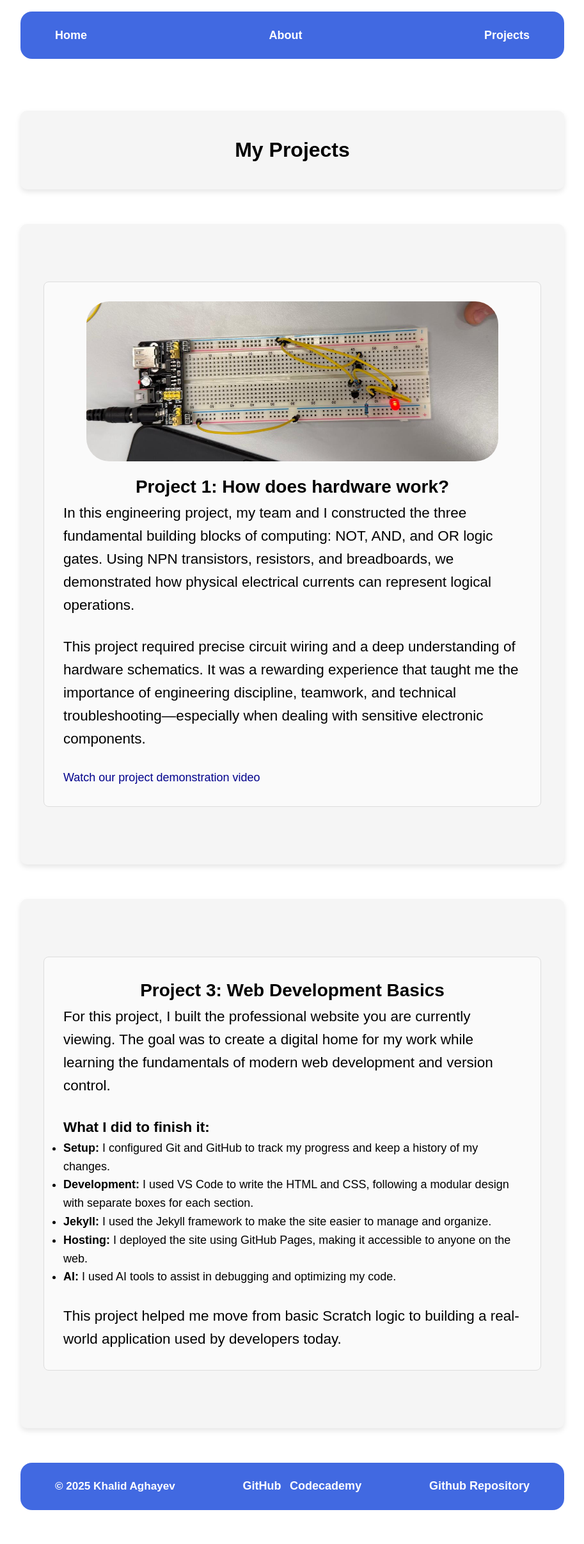
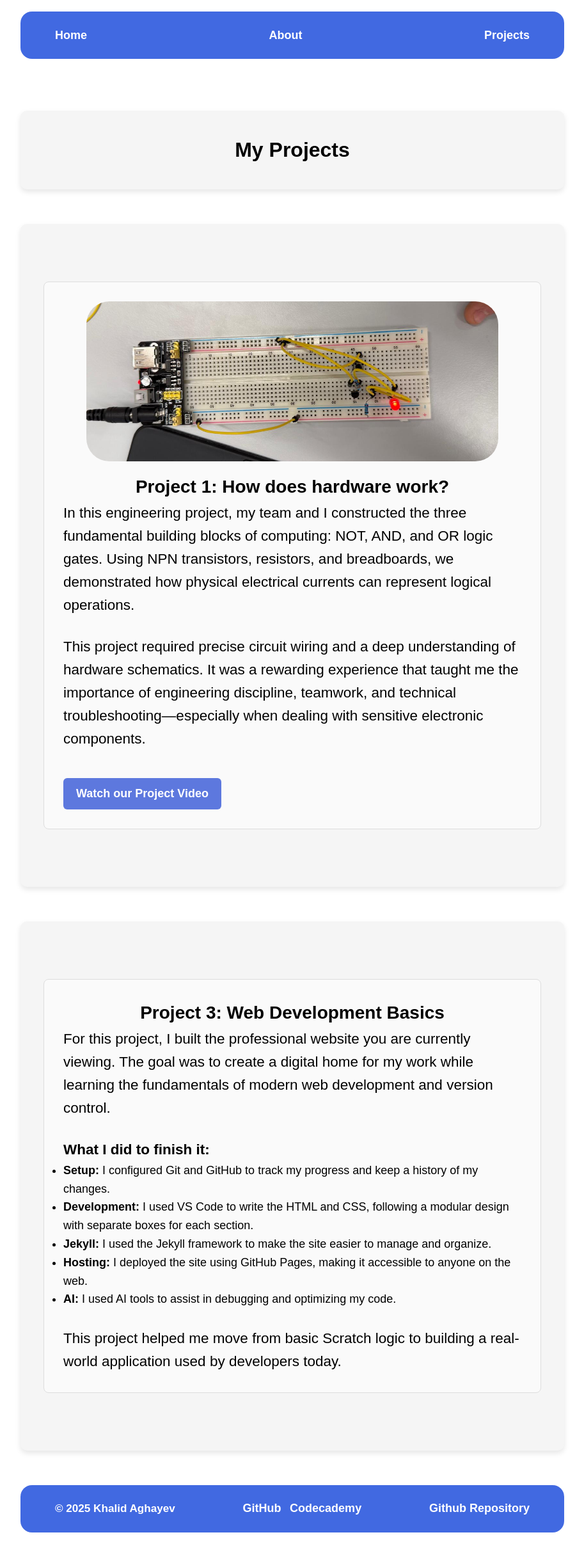
Before and after one commit to IamHLD/IamHLD.github.io, a Jekyll site: the page built from projects.html, in a window 1280 px wide. Shown: the whole page at 64% size, without its empty margins (183-1096 px from the left). Built offline with Jekyll 4.4.1, drawn with Linux system fonts in a browser that asks for light colours; nearby versions of some CDN libraries; before the commit the page ends 2378 px from its top, so only the background shows below that.

Commit message:
Made last changes, added buttons, this is the end ))

```diff
--- a/index.html
+++ b/index.html
@@ -8,7 +8,11 @@
     <img src="/assets/images/Photo.jpeg" alt="Khalid Aghayev">
     <div class="text-container">
       <h1>Hello World!</h1>
-      <p>My name is Khalid Aghayev. I am an <b>Information Technology</b> student at <b>ADA University</b>. This portfolio is my first experience in Web Development, built using Jekyll and modular CSS to showcase my growth as a developer</p>
+      <p>My name is Khalid Aghayev. I am an <b>Information Technology</b> student at <b>ADA University</b>. This portfolio is my first experience in Web Development, built using Jekyll and modular CSS to showcase my growth as a developer.</p>
+    </div>
+    <div class="button-group">
+      <a href="projects.html" class="btn-primary">View My Projects</a>
+      <a href="about.html" class="btn-secondary">More About Me</a>
     </div>
   </div>
 </header>
--- a/projects.html
+++ b/projects.html
@@ -16,7 +16,7 @@
             <br>
             <p>This project required precise circuit wiring and a deep understanding of hardware schematics. It was a rewarding experience that taught me the importance of engineering discipline, teamwork, and technical troubleshooting—especially when dealing with sensitive electronic components.</p>
             <br>
-            <a href="https://youtu.be/MMUnG_okZAc" target="_blank" rel="noopener noreferrer">Watch our project demonstration video</a>
+            <a href="https://youtu.be/MMUnG_okZAc" class="project-btn">Watch our Project Video</a>
         </div>
     </section>
 </div>
--- a/style.css
+++ b/style.css
@@ -4,7 +4,7 @@
     --base-color: #ffffff;
     --primary-color: #ffc06e;
     --secondary-color: #8d8dff;
-    --accent-color: #4169E1; /* Royal Blue */
+    --accent-color: #4169E1;
     --color-1: #f9f6f3;
     --color-2: #f3f6f9;
     --color-3: #f6f3f9;
@@ -146,8 +146,7 @@
     flex-wrap: wrap;
 }
 
-
-
+/* Header Image Styles */
 header img {
     width: 200px;
     height: 200px;
@@ -157,6 +156,7 @@
     flex: 0 0 200px;
 }
 
+/* Text Container Styles */
 .text-container {
     flex: 1 1 34em;
     min-width: 220px;
@@ -402,3 +402,46 @@
     display: block;
     margin: 0 auto 1em auto;
 }
+
+.button-group {
+    display: flex;
+    gap: 15px;
+    margin-top: 20px;
+}
+
+/* The solid blue button */
+.btn-primary {
+    background-color: #5d78de;
+    color: white !important;
+    padding: 10px 22px;
+    border-radius: 6px;
+    text-decoration: none;
+    font-weight: 600;
+}
+
+/* The clear outline button */
+.btn-secondary {
+    background-color: transparent;
+    color: #5d78de !important;
+    border: 2px solid #5d78de;
+    padding: 8px 20px;
+    border-radius: 6px;
+    text-decoration: none;
+    font-weight: 600;
+}
+
+.project-btn {
+    display: inline-block;
+    margin-top: 15px;
+    padding: 10px 20px;
+    background-color: #5d78de;
+    color: white !important;
+    text-decoration: none;
+    border-radius: 6px;
+    font-weight: 600;
+    transition: background 0.3s ease;
+}
+
+.project-btn:hover {
+    background-color: #4a62b8;
+}
```
Also changed, not shown: 3 other files.
